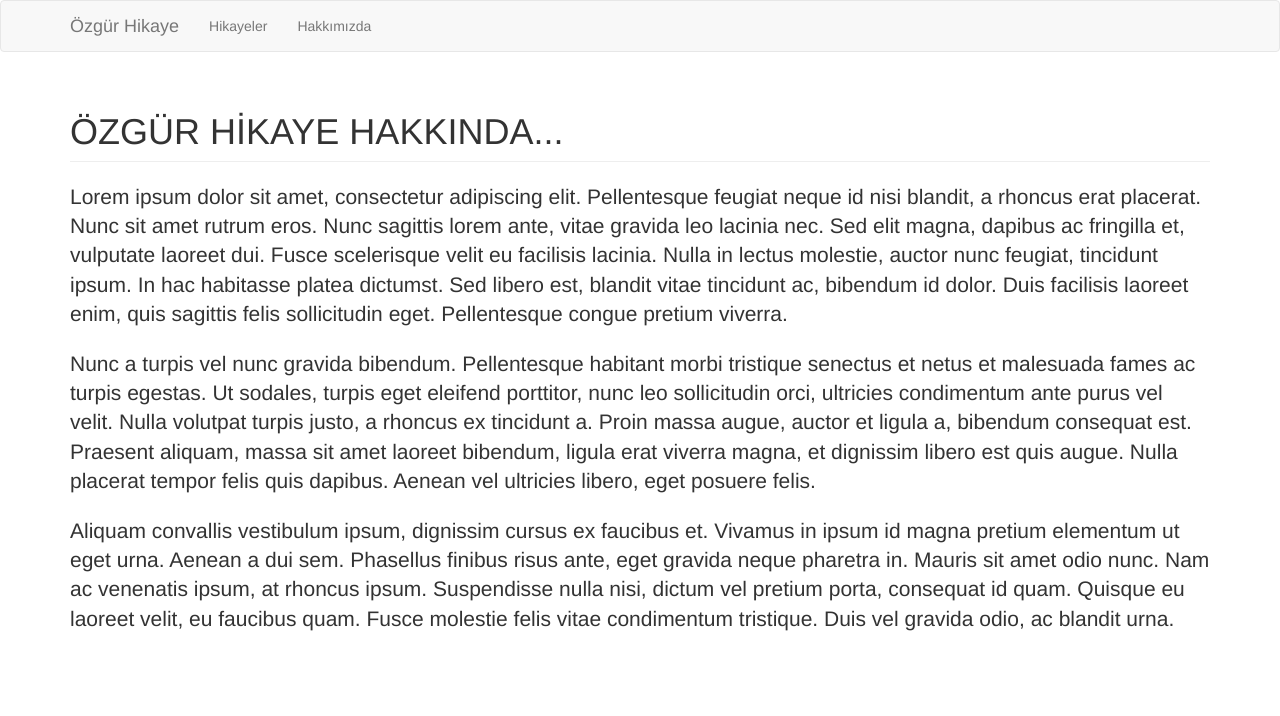
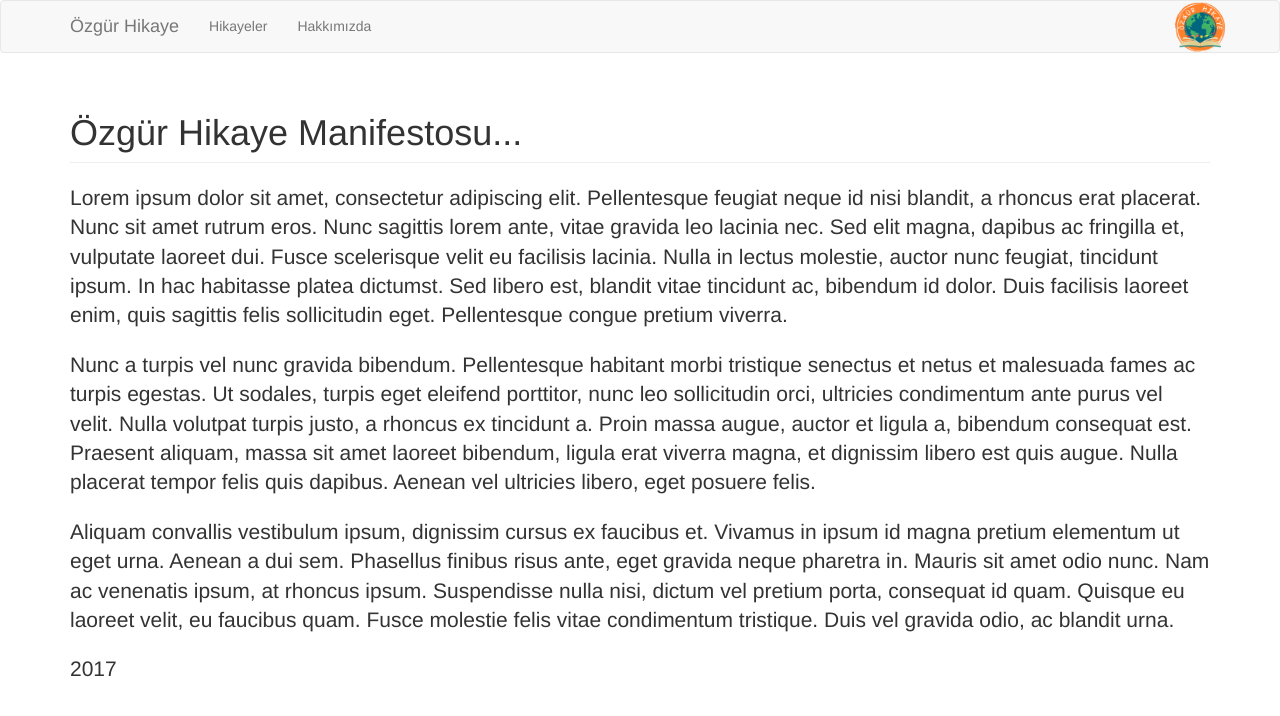
Before and after one commit to lyk2017-django/OzgurHikaye, a Django app: page /story/about in a window 1280 px wide. Shown: the top 716 px of the page. Run offline with Django 3.2, Linux system fonts and the light colour scheme; some libraries are stand-ins or nearby versions.

```diff
--- a/hikaye/hikaye/templates/hakkimizda.html
+++ b/hikaye/hikaye/templates/hakkimizda.html
@@ -1,12 +1,7 @@
 {% extends 'base.html' %}
 
 {% block content %}
-  <h1 class="page-header">ÖZGÜR HİKAYE HAKKINDA...</h1>
-
-
-
-
-
+  <h1 class="page-header">Özgür Hikaye Manifestosu...</h1>
 
 <p class="lead">Lorem ipsum dolor sit amet, consectetur adipiscing elit. Pellentesque feugiat neque id nisi blandit, a rhoncus erat placerat. Nunc sit amet rutrum eros. Nunc sagittis lorem ante, vitae gravida leo lacinia nec. Sed elit magna, dapibus ac fringilla et, vulputate laoreet dui. Fusce scelerisque velit eu facilisis lacinia. Nulla in lectus molestie, auctor nunc feugiat, tincidunt ipsum. In hac habitasse platea dictumst. Sed libero est, blandit vitae tincidunt ac, bibendum id dolor. Duis facilisis laoreet enim, quis sagittis felis sollicitudin eget. Pellentesque congue pretium viverra.</p>
 
@@ -14,4 +9,9 @@
 
 <p class="lead">Aliquam convallis vestibulum ipsum, dignissim cursus ex faucibus et. Vivamus in ipsum id magna pretium elementum ut eget urna. Aenean a dui sem. Phasellus finibus risus ante, eget gravida neque pharetra in. Mauris sit amet odio nunc. Nam ac venenatis ipsum, at rhoncus ipsum. Suspendisse nulla nisi, dictum vel pretium porta, consequat id quam. Quisque eu laoreet velit, eu faucibus quam. Fusce molestie felis vitae condimentum tristique. Duis vel gravida odio, ac blandit urna. </p>
 
+<p class="lead">2017</p>
+<p class="lead">&nbsp;</p>
+
+
+
 {% endblock %}
--- a/hikaye/hikaye/templates/includes/header.html
+++ b/hikaye/hikaye/templates/includes/header.html
@@ -16,6 +16,10 @@
         </li>
         <li><a href="{% url 'about' %}">Hakkımızda</a></li>
       </ul>
+      <p class="navbar-text navbar-right">
+        <img src="/static/images/ozgurHikaye.png" height="50"
+        style="padding: -15px; margin: -15px;">
+      </p>
     </div>
   </div>
 </nav>
--- a/hikaye/ozgur_modul/templates/ozgur_modul/includes/partial_story_create.html
+++ b/hikaye/ozgur_modul/templates/ozgur_modul/includes/partial_story_create.html
@@ -1,16 +1,20 @@
 <form method="post" action="{% url 'story_create' %}" class="js-story-create-form">
   {% csrf_token %}
+
   <div class="modal-header">
     <button type="button" class="close" data-dismiss="modal" aria-label="Close">
       <span aria-hidden="true">&times;</span>
     </button>
     <h4 class="modal-title">Yeni hikaye oluşturun</h4>
   </div>
+
   <div class="modal-body">
     {% include 'ozgur_modul/includes/partial_story_form.html' %}
   </div>
+
   <div class="modal-footer">
     <button type="button" class="btn btn-default" data-dismiss="modal">Vazgeç</button>
     <button type="submit" class="btn btn-primary">Oluştur</button>
   </div>
+
 </form>
--- a/hikaye/ozgur_modul/templates/ozgur_modul/story_list.html
+++ b/hikaye/ozgur_modul/templates/ozgur_modul/story_list.html
@@ -7,15 +7,12 @@
 {% endblock %}
 
 {% block content %}
-  <h1 class="page-header">Hikayeler</h1>
-
-
 
   <div class="row">
     <div class="col-md-4">
       <button type="button" class="btn btn-primary js-create-story" data-url="{% url 'story_create' %}">
         <span class="glyphicon glyphicon-plus"></span>
-        Yeni Hikaye
+        Yeni Hikaye Başlat
       </button>
     </div>
 
```
Also changed, not shown: hikaye/ozgur_modul/templates/ozgur_modul/includes/partial_cont_create.html (+18 -7 lines), hikaye/ozgur_modul/templates/ozgur_modul/includes/partial_story_cont_view.html (+16 -5 lines), hikaye/ozgur_modul/templates/ozgur_modul/includes/partial_story_form.html (+9 -1 lines).
